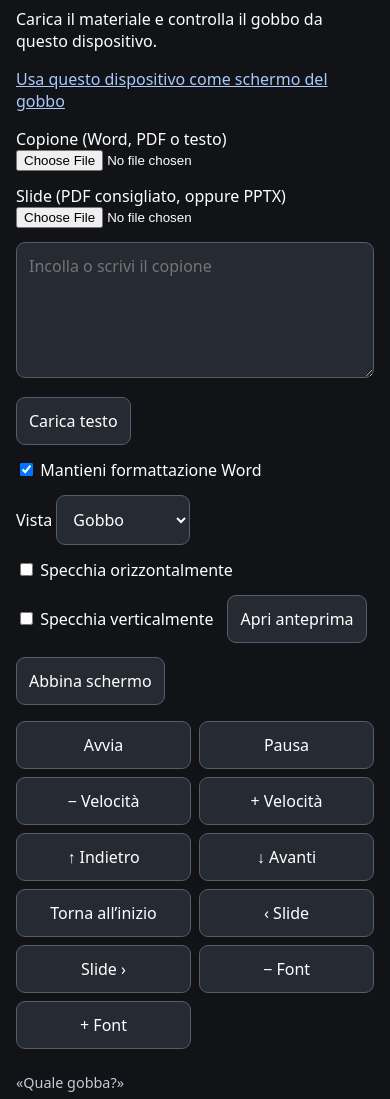
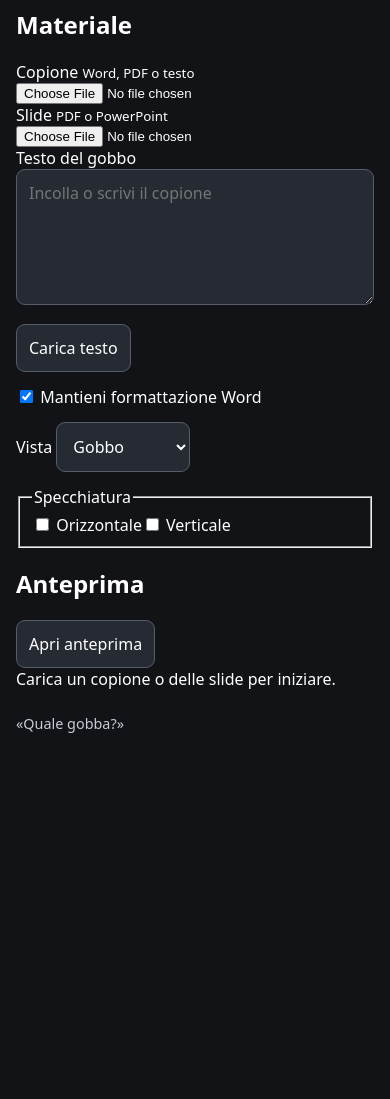
Before and after one commit to loreska/Igor, a website: page public/index.html in a window 390 px wide. Shown: the part 114-1213 px from the top of the page. After the commit the page ends 863 px from the top, so only its background shows below. Drawn offline with Linux system fonts and the light colour scheme.

Commit message:
Organizza i comandi Studio e l’ingresso del tablet

```diff
--- a/public/index.html
+++ b/public/index.html
@@ -5,32 +5,48 @@
 <header class="igor-brand">
 <img src="igor.png" width="82" height="82" alt="">
 <div><h1>Igor</h1><p lang="en">It Goes On Reading</p></div>
+<div class="studio-links"><a class="studio-screen-link" href="?schermo=1">Modalità schermo</a><button id="pair" type="button">Abbina schermo</button></div>
 </header>
-<p>Carica il materiale e controlla il gobbo da questo dispositivo.</p>
-<p><a href="?schermo=1">Usa questo dispositivo come schermo del gobbo</a></p>
-<div class="row"><label>Copione (Word, PDF o testo) <input id="file" type="file" accept=".txt,.docx,.pdf"></label><label>Slide (PDF consigliato, oppure PPTX) <input id="slidesFile" type="file" accept=".pdf,.pptx"></label></div>
+<div class="studio-workspace">
+<section class="studio-card studio-material" aria-labelledby="materialTitle">
+<h2 id="materialTitle">Materiale</h2>
+<div class="studio-files"><label>Copione <small>Word, PDF o testo</small><input id="file" type="file" accept=".txt,.docx,.pdf"></label><label>Slide <small>PDF o PowerPoint</small><input id="slidesFile" type="file" accept=".pdf,.pptx"></label></div>
 <dialog id="pptxDownload" aria-labelledby="pptxTitle"><form method="dialog">
 <h2 id="pptxTitle">Attiva il convertitore PowerPoint</h2>
 <p>Al primo utilizzo il browser scarica circa <strong>248 MB</strong>. Se i dati sono ancora in cache, il browser li riutilizza. Il PowerPoint viene convertito su questo dispositivo.</p>
 <p>Su hotspot puoi annullare e caricare un PDF, oppure scaricare il convertitore quando sei su Wi-Fi.</p>
 <div class="row"><button value="cancel" autofocus>Annulla</button><button value="download">Scarica e converti</button></div>
 </form></dialog>
-<textarea id="draft" rows="5" placeholder="Incolla o scrivi il copione"></textarea>
+<label for="draft" class="studio-label">Testo del gobbo</label><textarea id="draft" rows="5" placeholder="Incolla o scrivi il copione"></textarea>
 <div class="row"><button id="apply">Carica testo</button><label><input type="checkbox" id="styled" checked> Mantieni formattazione Word</label><label>Vista <select id="view"><option value="text">Gobbo</option><option value="slide">Slide</option><option value="both">Slide + note</option><option value="notes">Solo note</option></select></label></div>
-<div class="row"><label><input type="checkbox" id="mirrorX"> Specchia orizzontalmente</label><label><input type="checkbox" id="mirrorY"> Specchia verticalmente</label><button id="launch">Apri anteprima</button><button id="pair">Abbina schermo</button></div>
+<fieldset class="studio-mirror"><legend>Specchiatura</legend><label><input type="checkbox" id="mirrorX"> Orizzontale</label><label><input type="checkbox" id="mirrorY"> Verticale</label></fieldset>
 <div id="pairing" hidden><img id="qr" alt="QR per lo schermo del gobbo"><div><p>Inserisci sul tablet il codice oppure scansiona il QR.</p><output id="pairCode"></output><p id="pairStatus" role="status"></p><a id="pairLink" target="_blank" rel="noopener">Apri lo schermo in un’altra scheda</a></div></div>
 <p id="message" role="status"></p>
-<div id="localControls"></div>
+<div id="localControls" hidden></div>
+</section>
+<section id="studioMonitor" class="studio-card studio-monitor" aria-labelledby="monitorTitle">
+<div class="studio-monitor-head"><h2 id="monitorTitle">Anteprima</h2><button id="launch" class="studio-primary">Apri anteprima</button></div>
+<div id="previewEmpty">Carica un copione o delle slide per iniziare.</div>
+<section id="screen" hidden aria-label="Anteprima del gobbo">
+<div id="previewArea"><div id="stage"><canvas id="slide"></canvas><div id="viewport"><article class="script" id="copy"></article><div class="reading-line"></div></div></div><div class="countdown" id="countdown" hidden></div><div class="reading-timer" id="readingTimer" aria-label="Tempo trascorso" hidden></div></div>
+<div id="previewBar"><output id="previewStatus" role="status"></output><div id="previewControls"></div><div class="row"><button id="screenPlay">Avvia</button><label><input id="showReadingTimer" type="checkbox"> Mostra timer</label><button id="resetReadingTimer">Azzera timer</button><button id="exit">Chiudi anteprima</button></div></div>
+</section>
+</section>
+</div>
 <footer class="igor-quote"><q>Quale gobba?</q></footer>
 </main>
 <main id="joinScreen" hidden>
+<section class="studio-card studio-join">
+<img src="igor.png" width="56" height="56" alt="">
 <h1>Schermo del gobbo</h1>
+<p>Inserisci il codice mostrato da Igor sul telefono o sul PC.</p>
 <form id="joinForm">
 <label for="screenCode">Codice di 5 caratteri</label>
-<div class="row"><input id="screenCode" type="text" minlength="5" maxlength="5" pattern="[A-Za-z0-9]{5}" autocomplete="off" autocapitalize="characters" spellcheck="false" required><button type="submit">Collega</button></div>
+<div class="row"><input id="screenCode" type="text" minlength="5" maxlength="5" pattern="[A-Za-z0-9]{5}" autocomplete="off" autocapitalize="characters" spellcheck="false" required><button class="studio-primary" type="submit">Collega schermo</button></div>
 </form>
 <p id="joinStatus" role="status"></p>
 <a href="./">Torna ai comandi</a>
+</section>
 </main>
 <main id="remote" hidden>
 <header class="igor-operator"><img src="igor.png" width="30" height="30" alt=""><strong>Igor</strong><span>Pannello operatore</span></header>
@@ -47,8 +63,5 @@
 <textarea id="remoteDraft" rows="7" aria-label="Testo del gobbo"></textarea>
 <button id="sendEdit">Invia correzione</button> <span id="editStatus" role="status"></span>
 </details></main>
-<section id="screen" hidden aria-label="Schermo gobbo">
-<div id="previewArea"><div id="stage"><canvas id="slide"></canvas><div id="viewport"><article class="script" id="copy"></article><div class="reading-line"></div></div></div><div class="countdown" id="countdown" hidden></div><div class="reading-timer" id="readingTimer" aria-label="Tempo trascorso" hidden></div></div>
-<div id="previewBar"><output id="previewStatus" role="status"></output><div id="previewControls"></div><div class="row"><button id="screenPlay">Avvia</button><label><input id="showReadingTimer" type="checkbox"> Mostra timer</label><button id="resetReadingTimer">Azzera timer</button><button id="exit">Materiale e impostazioni</button></div></div>
-</section>
+
 </body></html>
```
